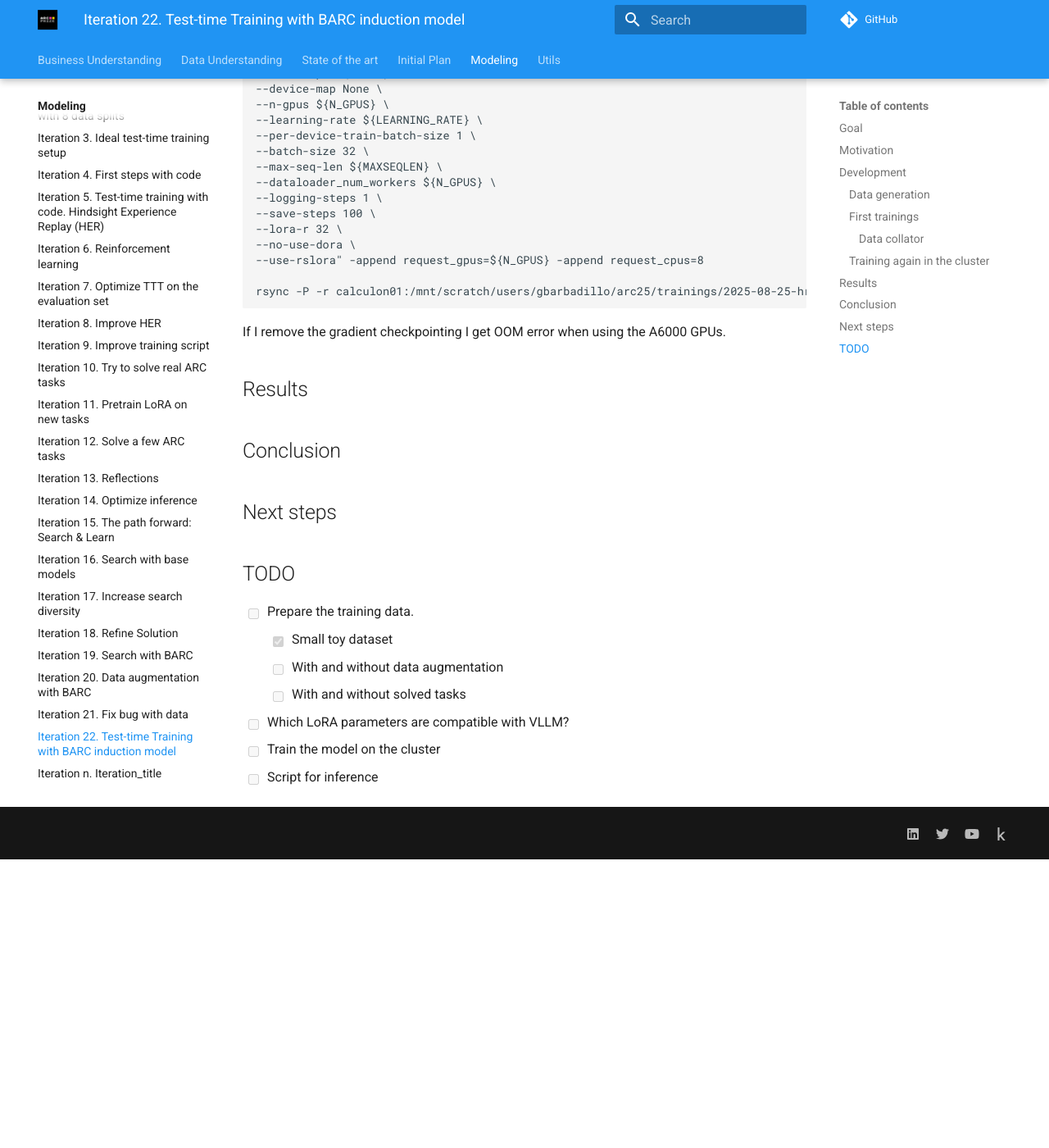
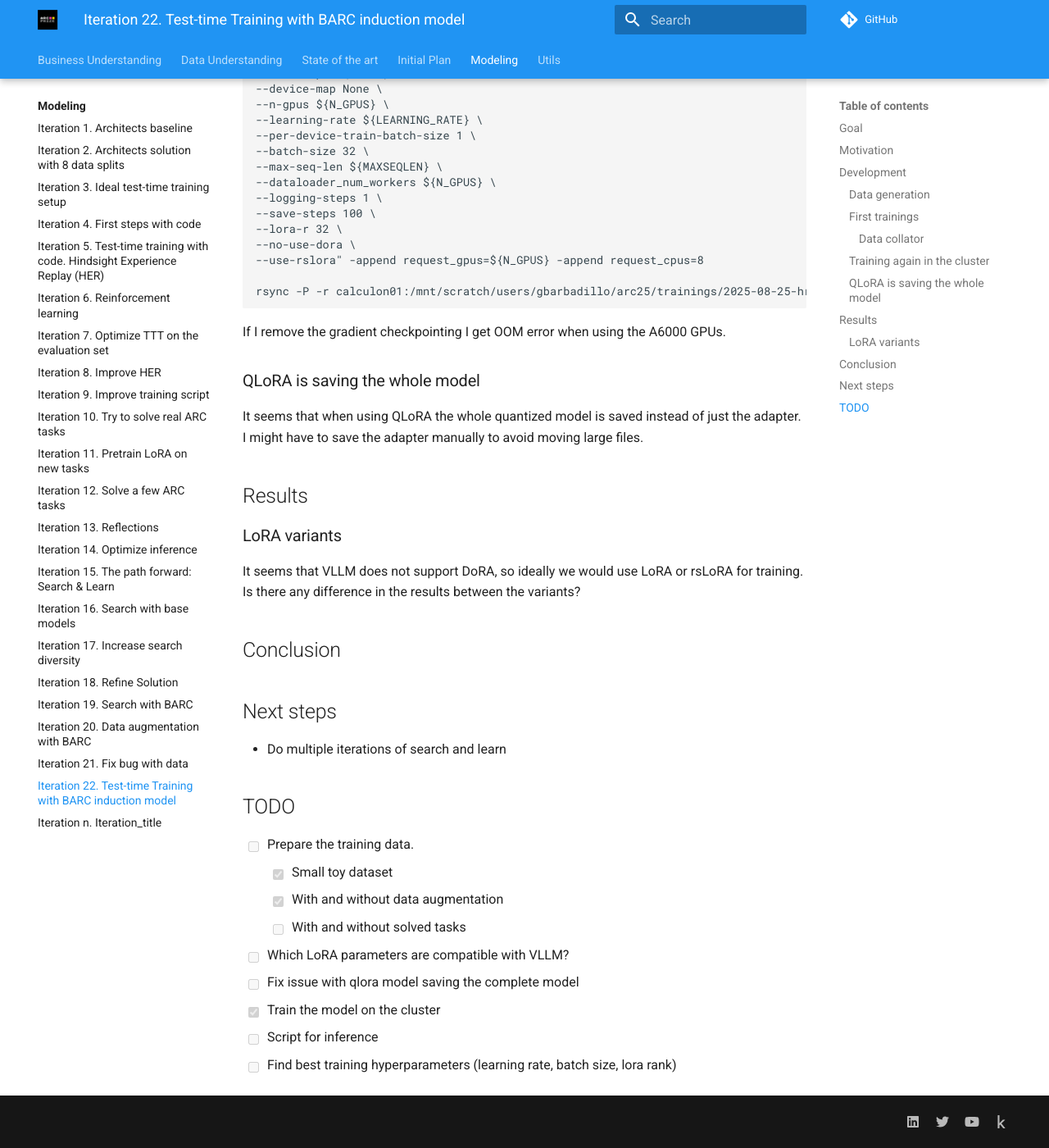
Before and after one commit to ironbar/arc25, an MkDocs documentation site: the page built from docs/modeling/Iteration_22_ttt_BARC.md, in a window 1280 px wide and 1400 px high, scrolled down 3039 px. Shown: the whole window at 82% size. Built offline with MkDocs 1.6.1 and Material for MkDocs 9.7.7, drawn with Linux system fonts in a browser that asks for light colours; comment, search, counter and statistics services are not loaded; before the commit the page ends 4087 px from its top, so only the background shows below that.

Commit message:
added more todos

```diff
--- a/docs/modeling/Iteration_22_ttt_BARC.md
+++ b/docs/modeling/Iteration_22_ttt_BARC.md
@@ -153,19 +153,32 @@
 
 If I remove the gradient checkpointing I get OOM error when using the A6000 GPUs.
 
+### QLoRA is saving the whole model
+
+It seems that when using QLoRA the whole quantized model is saved instead of just the adapter. I might
+have to save the adapter manually to avoid moving large files.
 
 ## Results
+
+### LoRA variants
+
+It seems that VLLM does not support DoRA, so ideally we would use LoRA or rsLoRA for training. Is there any difference
+in the results between the variants?
 
 ## Conclusion
 
 ## Next steps
 
+- Do multiple iterations of search and learn
+
 ## TODO
 
 - [ ] Prepare the training data.
   - [x] Small toy dataset
-  - [ ] With and without data augmentation
+  - [x] With and without data augmentation
   - [ ] With and without solved tasks
 - [ ] Which LoRA parameters are compatible with VLLM?
-- [ ] Train the model on the cluster
+- [ ] Fix issue with qlora model saving the complete model
+- [x] Train the model on the cluster
 - [ ] Script for inference
+- [ ] Find best training hyperparameters (learning rate, batch size, lora rank)
```
